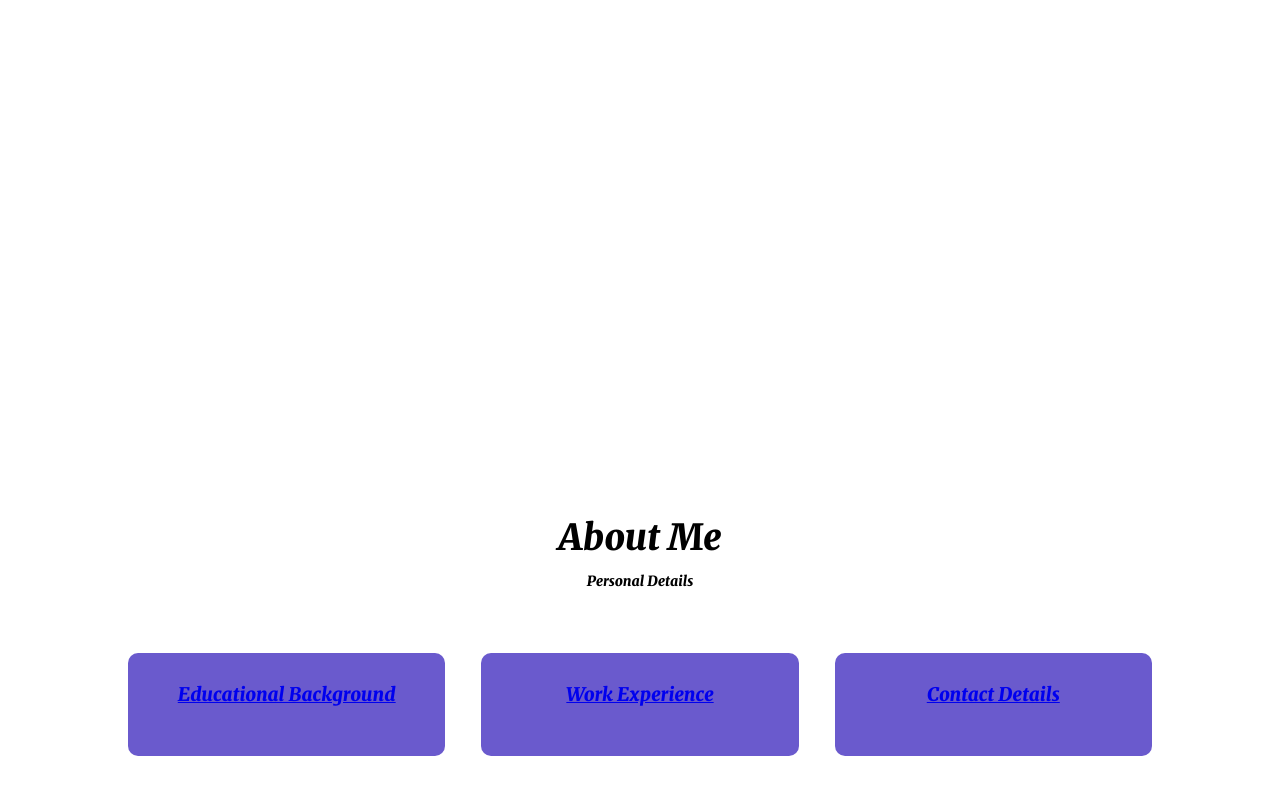
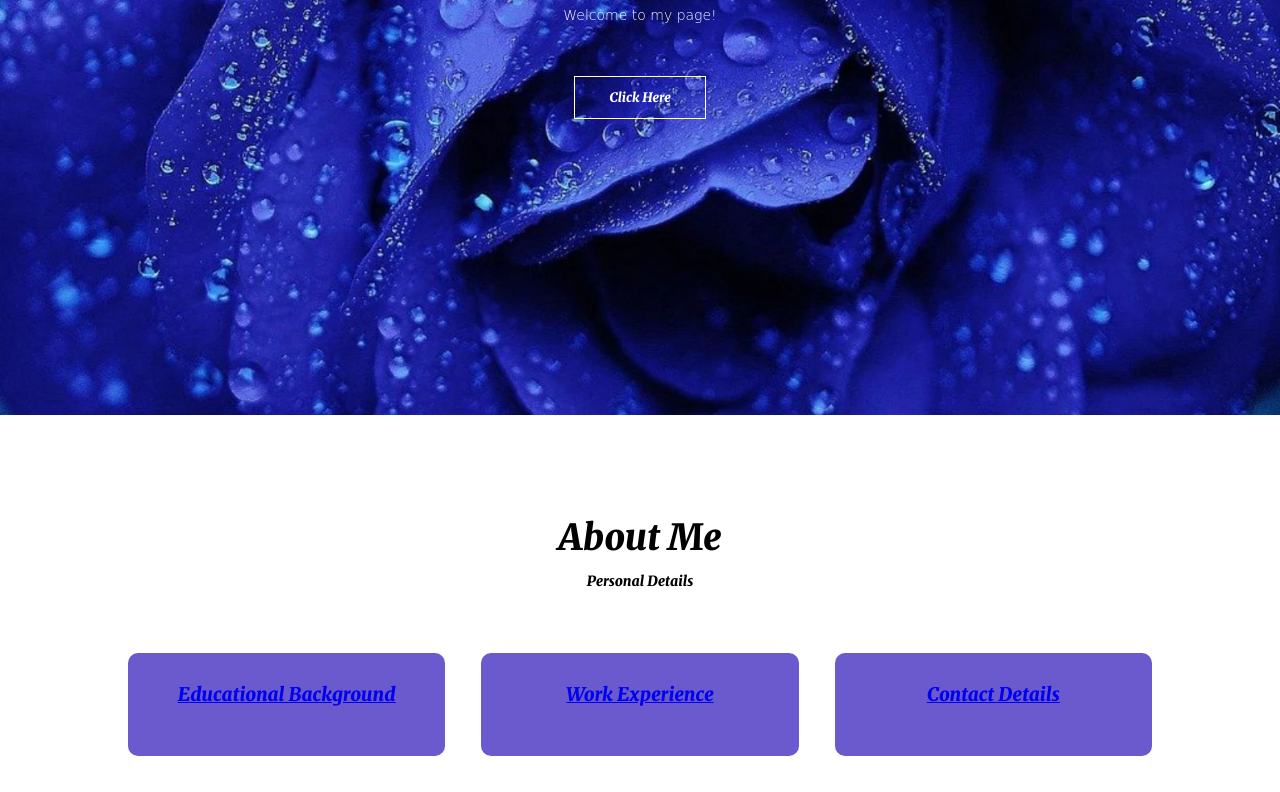
Before and after one commit to KDT84/my-personal-website, a plain HTML site: page index.html in a window 1280 px wide. Shown: the part 385-1177 px from the top of the page. Drawn offline with Linux system fonts and the light colour scheme.

Commit message:
fixed path on background-image

```diff
--- a/styles/style.css
+++ b/styles/style.css
@@ -7,7 +7,7 @@
 .header {
     min-height: 100vh;
     width: 100%;
-    background-image: url("images/bluerose.jpg");
+    background-image: url("../images/bluerose.jpg");
     background-position: center;
     background-size: cover;
     position: relative;
```
